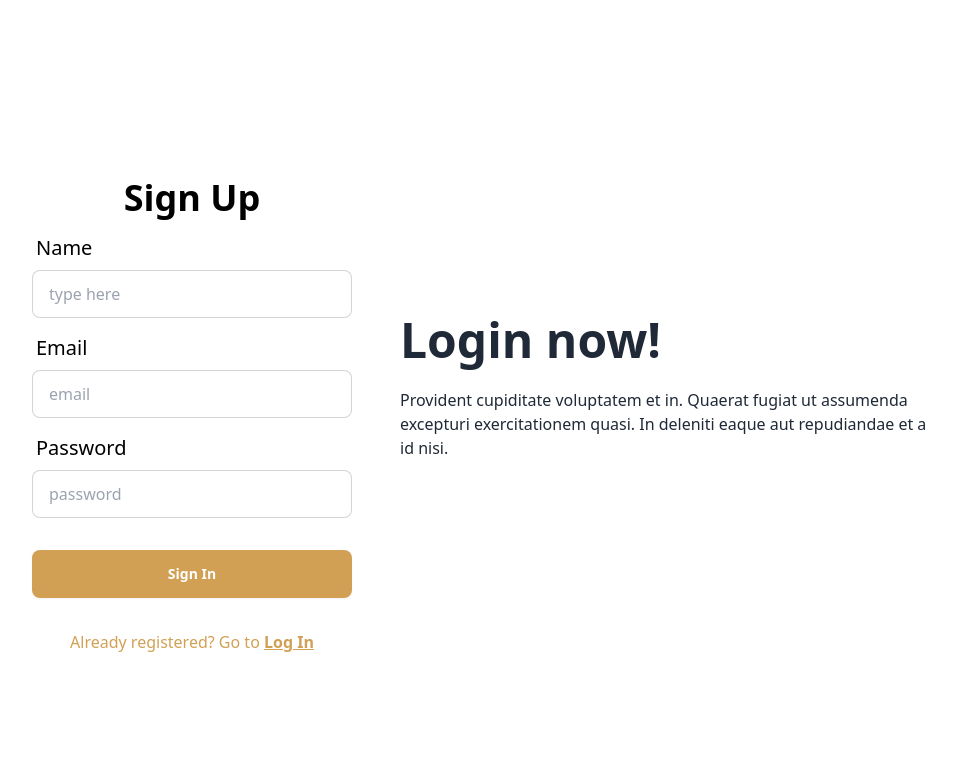
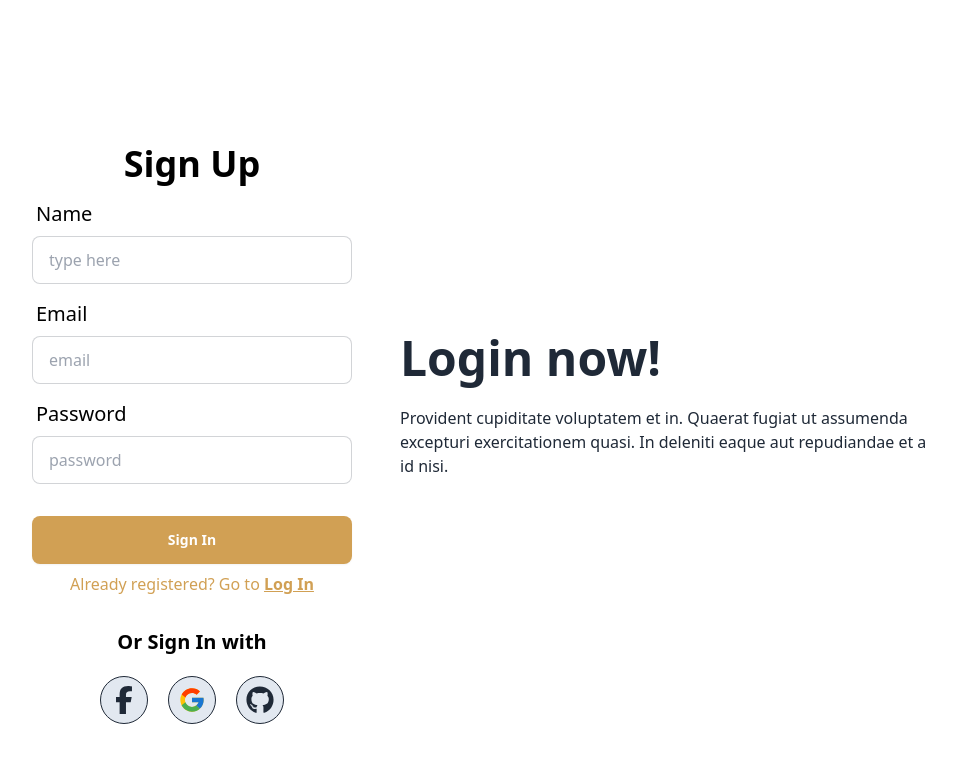
Before and after one commit to MAINULIS/bistro-boss-client, a React (Vite) app: page /signUp in a window 1280 px wide. Shown: the top 762 px of the page, without its empty margins (176-1132 px from the left). Built offline with nearby package versions, Linux system fonts and the light colour scheme; no server answers.

Commit message:
social login page created and login with google implemented

```diff
--- a/src/Routers/PrivateRoutes.jsx
+++ b/src/Routers/PrivateRoutes.jsx
@@ -0,0 +1,19 @@
+import { useContext } from "react";
+import { AuthContext } from "../provider/AuthProvider";
+import { Navigate, useLocation } from "react-router-dom";
+
+const PrivateRoutes = ({children}) => {
+    const {user, loading} = useContext(AuthContext);
+    const location = useLocation();
+
+    if(loading){
+        return <span>loading...</span>
+    }
+    if(user){
+        return children
+    }
+
+    return <Navigate to="/login" state={{from:location}} replace></Navigate>
+};
+
+export default PrivateRoutes;
--- a/src/Routers/Route.jsx
+++ b/src/Routers/Route.jsx
@@ -5,6 +5,8 @@ import Menu from "../pages/Menu/Menu";
 import Order from "../pages/Order/Order/Order";
 import Login from "../pages/Access/Login";
 import SignUp from "../pages/Access/SignUp";
+import PrivateRoutes from "./PrivateRoutes";
+import Profile from "../pages/Shared/profile/Profile";
 
 export const router = createBrowserRouter([
     {
@@ -30,6 +32,10 @@ export const router = createBrowserRouter([
         {
           path:"signUp",
           element: <SignUp></SignUp>
+        },
+        {
+          path:"profile",
+          element: <PrivateRoutes><Profile></Profile></PrivateRoutes>
         }
       ]
     },
--- a/src/pages/Access/Login.jsx
+++ b/src/pages/Access/Login.jsx
@@ -4,20 +4,21 @@ import { AuthContext } from '../../provider/AuthProvider';
 import { Link, useLocation, useNavigate } from 'react-router-dom';
 import { Helmet } from 'react-helmet-async';
 import Swal from 'sweetalert2';
+import SocialLogin from './SocialLogin';
 
 const Login = () => {
     // const captchaRef = useRef(null);
     const [disabled, setDisabled] = useState(true);
-const {signIn} = useContext(AuthContext);
+    const { signIn } = useContext(AuthContext);
     const navigate = useNavigate();
     const location = useLocation();
     const from = location.state?.from?.pathname || "/";
 
-    useEffect(()=> {
+    useEffect(() => {
         loadCaptchaEnginge(6);
     }, [])
 
-    const handleLogin = event =>{
+    const handleLogin = event => {
         event.preventDefault();
         const form = event.target;
         const email = form.email.value;
@@ -45,12 +46,12 @@ const from = location.state?.from?.pathname || "/";
                   `
                     }
                 });
-              navigate(from, {replace:true});
+                navigate(from, { replace: true });
             })
             .catch(error => {
                 console.log(error.message);
                 Swal.fire({
-                title:`${error.message}`,
+                    title: `${error.message}`,
                     showClass: {
                         popup: `
                     animate__animated
@@ -72,7 +73,7 @@ const from = location.state?.from?.pathname || "/";
 
     const handleCaptcha = (e) => {
         const user_captcha_value = e.target.value;
-        if(validateCaptcha(user_captcha_value)==true){
+        if (validateCaptcha(user_captcha_value) == true) {
             setDisabled(false)
         }
         else {
@@ -108,7 +109,7 @@ const from = location.state?.from?.pathname || "/";
                                 <input type="password" placeholder="password" name="password" className="input input-bordered bg-white" required />
                                 <label className="label">
                                     <label className="label">
-                                <p className='text-zinc-600 font-semibold'><small>Forget password? Please <button  className='text-cyan-600 underline'>Reset Password</button> </small> </p>
+                                        <p className='text-zinc-600 font-semibold'><small>Forget password? Please <button className='text-cyan-600 underline'>Reset Password</button> </small> </p>
                                     </label>
                                 </label>
                             </div>
@@ -123,11 +124,16 @@ const from = location.state?.from?.pathname || "/";
                             <div className="form-control mt-6">
                                 <input disabled={disabled} className="btn bg-[#D1A054] hover:bg-[#D1A0de] border-none text-white" type="submit" value="Sign In" />
                             </div>
-                    </form>
                             <div className='text-center'>
                                 <p className='text-[#D1A054]'>New here? Create a <Link to="/signUp" className='underline font-semibold'>New Account</Link></p>
                             </div>
+                        </form>
+                        <div>
+                            <h5 className='text-center text-xl font-semibold text-black'>Or Sign In with</h5>
+                             <SocialLogin></SocialLogin>
                         </div>
+                    </div>
+
                 </div>
             </div>
         </>
--- a/src/pages/Access/SignUp.jsx
+++ b/src/pages/Access/SignUp.jsx
@@ -4,6 +4,7 @@ import { Helmet } from "react-helmet-async";
 import { useContext } from "react";
 import { AuthContext } from "../../provider/AuthProvider";
 import Swal from "sweetalert2";
+import SocialLogin from "./SocialLogin";
 
 const SignUp = () => {
     const navigate = useNavigate();
@@ -88,9 +89,13 @@ const SignUp = () => {
                             <div className="form-control mt-6">
                                 <input className="btn bg-[#D1A054] hover:bg-[#D1A0de] border-none text-white" type="submit" value="Sign In" />
                             </div>
-                        </form>
                         <div className='text-center'>
                             <p className='text-[#D1A054]'>Already registered? Go to <Link to="/login" className='underline font-semibold'>Log In </Link></p>
+                        </div>
+                        </form>
+                        <div>
+                            <h5 className='text-center text-xl font-semibold text-black'>Or Sign In with</h5>
+                             <SocialLogin></SocialLogin>
                         </div>
                     </div>
                 </div>
--- /dev/null
+++ b/src/pages/Access/SocialLogin.jsx
@@ -0,0 +1,70 @@
+import { FcGoogle } from "react-icons/fc";
+import { FaFacebookF, FaGithub } from "react-icons/fa6";
+import { useContext } from "react";
+import { AuthContext } from "../../provider/AuthProvider";
+import Swal from "sweetalert2";
+import { useLocation, useNavigate } from "react-router-dom";
+const SocialLogin = () => {
+    const {signInWithGoogle} = useContext(AuthContext);
+    const location = useLocation();
+    const navigate = useNavigate();
+    const from = location.state?.from?.pathname || "/";
+
+
+    const handleGoogleLogin = () => {
+        signInWithGoogle()
+        .then(result => {
+            const loggedUser = result.user;
+            console.log(loggedUser)
+            Swal.fire({
+                title: "You Have Been Successfully Sign In",
+                showClass: {
+                    popup: `
+                animate__animated
+                animate__fadeInUp
+                animate__faster
+              `
+                },
+                hideClass: {
+                    popup: `
+                animate__animated
+                animate__fadeOutDown
+                animate__faster
+              `
+                }
+            });
+            navigate(from, {replace: true})
+        })
+        .catch(error => {
+            Swal.fire({
+                title: `${error.message}`,
+                showClass: {
+                    popup: `
+                animate__animated
+                animate__fadeInUp
+                animate__faster
+              `
+                },
+                hideClass: {
+                    popup: `
+                animate__animated
+                animate__fadeOutDown
+                animate__faster
+              `
+                }
+            });
+        })
+    }
+
+    return (
+        <div>
+            <div className="mt-5 flex gap-5 justify-center items-center">
+                <button className="btn btn-circle btn-outline bg-slate-200  font-bold"><FaFacebookF className="w-7 h-7" /></button>
+                <button onClick={handleGoogleLogin}  className="btn btn-circle btn-outline bg-slate-200  font-bold"><FcGoogle className="w-7 h-7" /></button>
+                <button className="btn btn-circle btn-outline bg-slate-200 text-gray-800 font-bold"> <FaGithub className="w-7 h-7" /></button>
+            </div>
+        </div>
+    );
+};
+
+export default SocialLogin;
--- a/src/pages/Shared/profile/Profile.jsx
+++ b/src/pages/Shared/profile/Profile.jsx
@@ -2,7 +2,7 @@
 const Profile = () => {
     return (
         <div>
-
+            <h3>hi! This is... </h3>
         </div>
     );
 };
--- a/src/provider/AuthProvider.jsx
+++ b/src/provider/AuthProvider.jsx
@@ -1,10 +1,11 @@
 import { createContext, useEffect, useState } from "react";
 import app from "../firebase/firebase.config";
-import {createUserWithEmailAndPassword, getAuth, onAuthStateChanged, signInWithEmailAndPassword, signOut} from "firebase/auth";
+import {GoogleAuthProvider, createUserWithEmailAndPassword, getAuth, onAuthStateChanged, signInWithEmailAndPassword, signInWithPopup, signOut} from "firebase/auth";
 
 export const AuthContext = createContext(null);
 // firebase
 const auth = getAuth(app);
+const googleProvider = new GoogleAuthProvider();
 
 const AuthProvider = ({children}) => {
     const [user, setUser] = useState(null);
@@ -25,6 +26,11 @@ const AuthProvider = ({children}) => {
         setLoading(true);
         return signOut(auth);
     }
+    // 4.
+    const signInWithGoogle = () => {
+        setLoading(true);
+        return signInWithPopup(auth, googleProvider);
+    }
 
     // observer auth state change
     useEffect( () => {
@@ -42,6 +48,7 @@ const AuthProvider = ({children}) => {
         createUser,
         signIn,
         logOut,
+        signInWithGoogle,
     }
     return (
         <AuthContext.Provider value={authInfo}>
```
Lines whose indentation alone changed are shown as unchanged.
